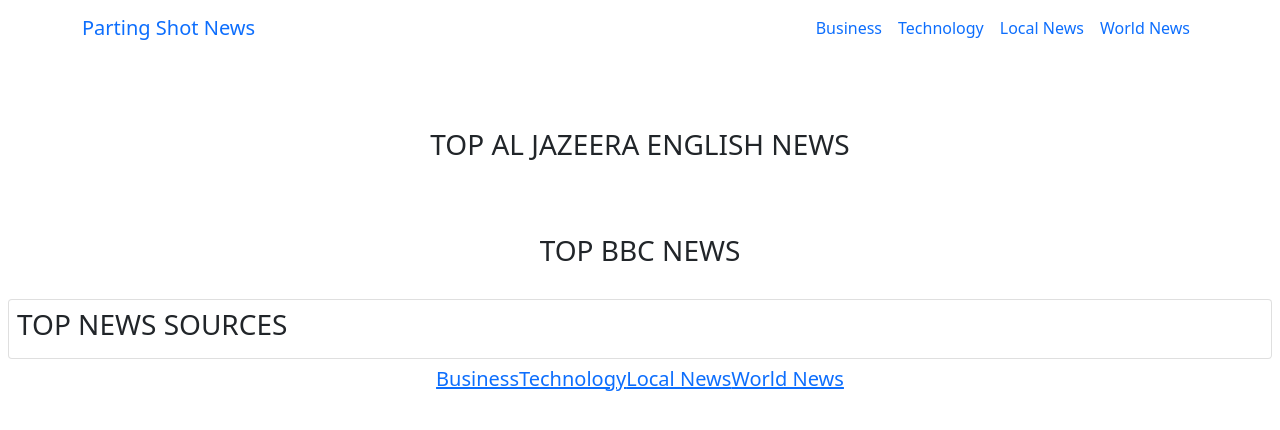
After one commit to oyesa/News-Highlights, a Flask app: template app/templates/index.html in a window 1280 px wide. The commit adds this page. Shown: the top 430 px of the page. Run offline with Flask 2, Linux system fonts and the light colour scheme; the template is opened without the code that fills it, so the values that code supplies are empty.

Commit message:
install flask-bootstrap and add navbar

```diff
--- a/app/templates/index.html
+++ b/app/templates/index.html
@@ -1,5 +1,5 @@
+{% extends "base.html" %}
 {% import 'macros.html' as macro%}
-{% extends "base.html" %}
 
 <!-- homepage -->
 
--- /dev/null
+++ b/app/templates/navbar.html
@@ -0,0 +1,28 @@
+<nav class="navbar navbar-expand-lg">
+  <div class="container container-fluid">
+      <a class="navbar-brand" href="/">Parting Shot News</a>
+      <button class="navbar-toggler" type="button" data-bs-toggle="collapse" data-bs-target="#navbarContent"
+          aria-controls="navbarSupportedContent" aria-expanded="false" aria-label="Toggle navigation">
+          <span class="navbar-toggler-icon"></span>
+          <i class="fa fa-bars"></i>
+      </button>
+      <div class="collapse navbar-collapse" id="navbarContent">
+          <ul class="navbar-nav me-auto mb-2 mb-lg-0">
+          </ul>
+          <ul class="navbar-nav nav-right">
+              <li class="nav-item">
+                  <a class="nav-link" href="/business">Business</a>
+              </li>
+              <li class="nav-item">
+                  <a class="nav-link" href="/technology">Technology</a>
+              </li>
+              <li class="nav-item">
+                  <a class="nav-link" href="/localnews">Local News</a>
+              </li>
+              <li class="nav-item">
+                  <a class="nav-link" href="/worldnews">World News</a>
+              </li>
+          </ul>
+      </div>
+  </div>
+</nav>
```
